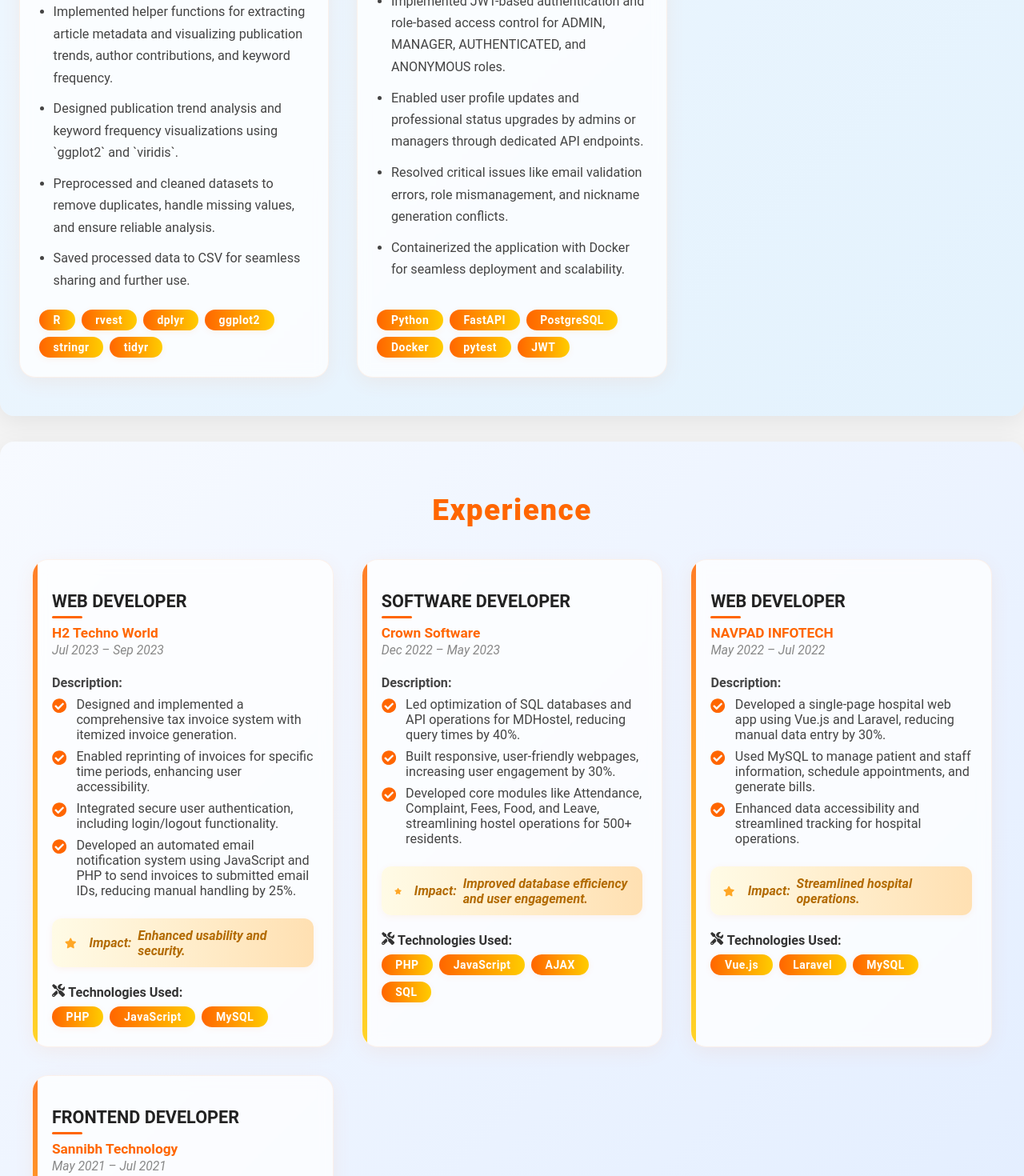
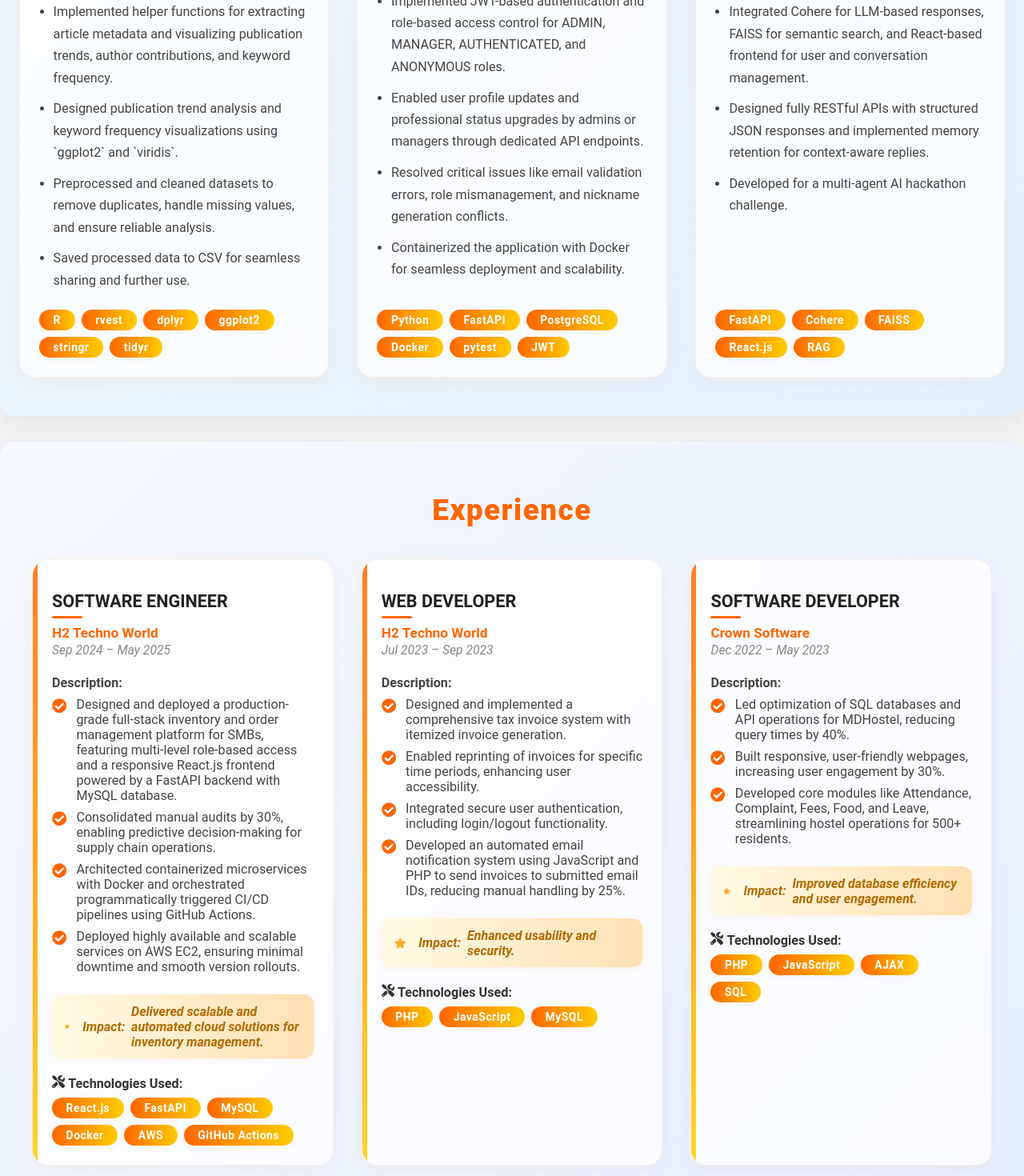
Before and after one commit to Manan2606/manan_portfolio, a React (Vite) app: page / in a window 1280 px wide. Shown: the part 3980-5450 px from the top of the page at 80% size. Built offline with nearby package versions, Linux system fonts and the light colour scheme.

Commit message:
including a hackthone project

```diff
--- a/src/components/Certifications.jsx
+++ b/src/components/Certifications.jsx
@@ -15,10 +15,10 @@
     },
     {
       id: 2,
-      title: "AWS Solutions Architect Associate",
+      title: "AWS Cloud Developer Associate",
       icon: "🚀",
       issueDate: "In Progress",
-      estimatedCompletion: "July 2025",
+      estimatedCompletion: "August 10 2025",
       status: "in-progress",
     },
   ];
--- a/src/components/DownloadButton.jsx
+++ b/src/components/DownloadButton.jsx
@@ -6,7 +6,7 @@
   return (
     <div className="download-button-container">
       <a
-        href="https://drive.google.com/file/d/1mB_qb6rDVZkEVJW9sFtjoZSKqDqfGpT-/view?usp=sharing"
+        href="https://drive.google.com/file/d/12ARZhbgF6i5KPxrwY-sQP6kTBLTl2Xx4/view?usp=sharing"
         className="download-button"
         target="_blank"
         rel="noopener noreferrer"
--- a/src/components/Experience.jsx
+++ b/src/components/Experience.jsx
@@ -6,6 +6,28 @@
   const experiences = [
     {
       id: 1,
+      title: "SOFTWARE ENGINEER",
+      company: "H2 Techno World",
+      duration: "Sep 2024 – May 2025",
+      description: [
+        "Designed and deployed a production-grade full-stack inventory and order management platform for SMBs, featuring multi-level role-based access and a responsive React.js frontend powered by a FastAPI backend with MySQL database.",
+        "Consolidated manual audits by 30%, enabling predictive decision-making for supply chain operations.",
+        "Architected containerized microservices with Docker and orchestrated programmatically triggered CI/CD pipelines using GitHub Actions.",
+        "Deployed highly available and scalable services on AWS EC2, ensuring minimal downtime and smooth version rollouts.",
+      ],
+      impact:
+        "Delivered scalable and automated cloud solutions for inventory management.",
+      technologies: [
+        "React.js",
+        "FastAPI",
+        "MySQL",
+        "Docker",
+        "AWS",
+        "GitHub Actions",
+      ],
+    },
+    {
+      id: 2,
       title: "WEB DEVELOPER",
       company: "H2 Techno World",
       duration: "Jul 2023 – Sep 2023",
@@ -19,7 +41,7 @@
       technologies: ["PHP", "JavaScript", "MySQL"],
     },
     {
-      id: 2,
+      id: 3,
       title: "SOFTWARE DEVELOPER",
       company: "Crown Software",
       duration: "Dec 2022 – May 2023",
@@ -32,7 +54,7 @@
       technologies: ["PHP", "JavaScript", "AJAX", "SQL"],
     },
     {
-      id: 3,
+      id: 4,
       title: "WEB DEVELOPER",
       company: "NAVPAD INFOTECH",
       duration: "May 2022 – Jul 2022",
@@ -45,7 +67,7 @@
       technologies: ["Vue.js", "Laravel", "MySQL"],
     },
     {
-      id: 4,
+      id: 5,
       title: "FRONTEND DEVELOPER",
       company: "Sannibh Technology",
       duration: "May 2021 – Jul 2021",
--- a/src/components/Projects.jsx
+++ b/src/components/Projects.jsx
@@ -92,6 +92,17 @@
       ],
       techStack: ["Python", "FastAPI", "PostgreSQL", "Docker", "pytest", "JWT"],
     },
+    {
+      id: 9,
+      title: "Multi-Agentic Conversational AI System",
+      description: [
+        "Built a full-stack conversational AI system with agentic capabilities combining Retrieval-Augmented Generation (RAG), CRM management, and memory-based interactions.",
+        "Integrated Cohere for LLM-based responses, FAISS for semantic search, and React-based frontend for user and conversation management.",
+        "Designed fully RESTful APIs with structured JSON responses and implemented memory retention for context-aware replies.",
+        "Developed for a multi-agent AI hackathon challenge.",
+      ],
+      techStack: ["FastAPI", "Cohere", "FAISS", "React.js", "RAG"],
+    },
   ];
 
   return (
```
